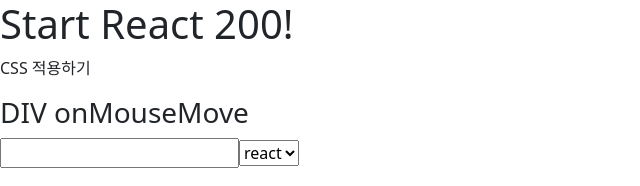
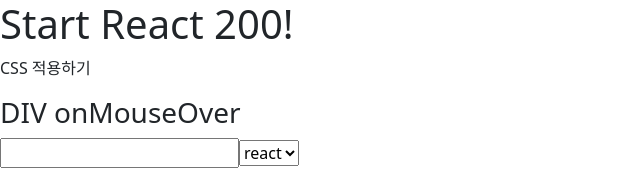
Before and after one commit to jihyean/React200, a React (Create React App) app in the folder client/: page / in a window 1280 px wide. Shown: the top 186 px of the page, without its empty margins (0-640 px from the left). Built offline with nearby package versions, Linux system fonts and the light colour scheme.

Commit message:
[069] mouseover 이벤트 사용하기(onMouseOver)

```diff
--- a/client/src/App.js
+++ b/client/src/App.js
@@ -1,6 +1,6 @@
 import React from 'react';
 import './App.css';
-import ReactMouseMove from './PART3/R068_onMouseMove'
+import ReactMouseOver from './PART3/R069_onMouseOver'
 import 'bootstrap/dist/css/bootstrap.css'
 
 function App() {
@@ -8,7 +8,7 @@ function App() {
     <div>
       <h1>Start React 200!</h1>
       <p>CSS 적용하기</p>
-      <ReactMouseMove />
+      <ReactMouseOver />
     </div>
   );
 }
--- /dev/null
+++ b/client/src/PART3/R069_onMouseOver.js
@@ -0,0 +1,24 @@
+import React, { Component } from 'react';
+
+class R069_onMouseOver extends Component {
+  MouseOver(tag) {
+    console.log('TAG : '+tag);
+  }
+
+  render() {
+    return (
+      <>
+        <div onMouseOver={e => this.MouseOver("div")}>
+          <h3>DIV onMouseOver</h3>
+        </div>
+        <input type="text" onMouseOver={e => this.MouseOver("input")}/>
+        <select onMouseOver={e => this.MouseOver("select")}>
+            <option value="react">react</option>
+            <option value="200">200</option>
+        </select>
+      </>
+    )
+  }
+}
+
+export default R069_onMouseOver;
```
